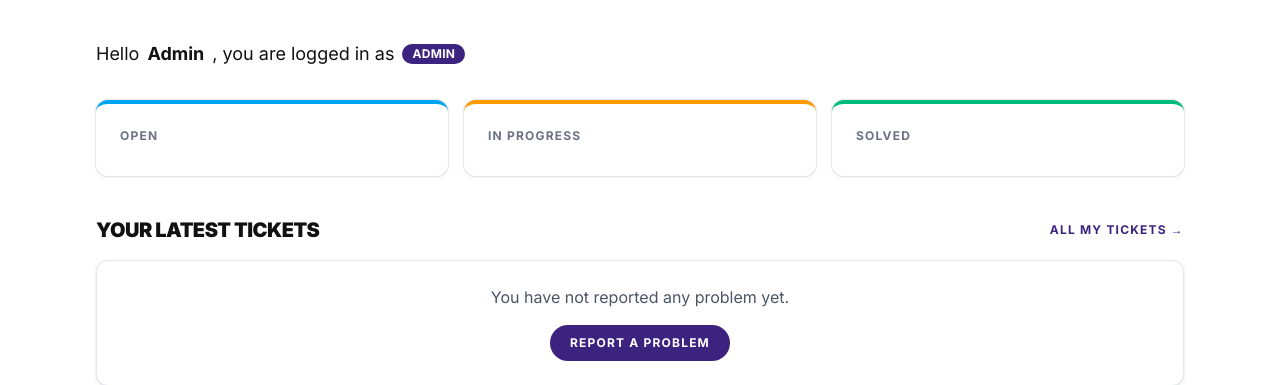
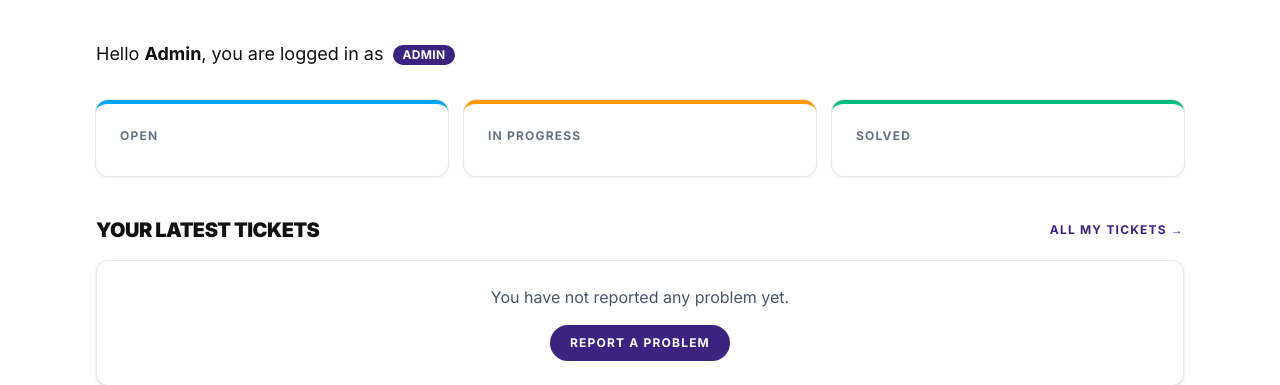
Before and after one commit to xkhaliil/HelpDeskHarbourSpace, a Laravel app: template resources/views/dashboard.blade.php in a window 1280 px wide. Shown: the part 169-554 px from the top of the page. Run offline with Laravel 12, Linux system fonts and the light colour scheme; the template is opened without the code that fills it, so the values that code supplies are empty; a user stored in the database is signed in; data comes from the database, SQL or seed files in the repository; some libraries are stand-ins or nearby versions.

Commit message:
Fix spacing in the dashboard greeting and home page

```diff
--- a/resources/views/dashboard.blade.php
+++ b/resources/views/dashboard.blade.php
@@ -4,9 +4,9 @@
     </x-slot>
 
     <!-- Greeting with the logged-in user -->
-    <p class="mb-8 flex flex-wrap items-center gap-2 text-lg">
+    <p class="mb-8 text-lg">
         Hello <span class="font-bold">{{ auth()->user()->name }}</span>, you are logged in as
-        <x-badge :value="auth()->user()->role" />
+        <x-badge :value="auth()->user()->role" class="ml-1 align-middle" />
     </p>
 
     <!-- Number of own tickets per status -->
--- a/resources/views/home.blade.php
+++ b/resources/views/home.blade.php
@@ -83,7 +83,7 @@
     @endif
 
     <!-- Call to action -->
-    <section class="bg-ink text-white">
+    <section class="border-b border-white/10 bg-ink text-white">
         <div class="mx-auto flex max-w-6xl flex-wrap items-center justify-between gap-6 px-4 py-16 sm:px-6 lg:px-8">
             <h2 class="text-3xl font-black uppercase tracking-tight">Ready to report a problem?</h2>
 
```
